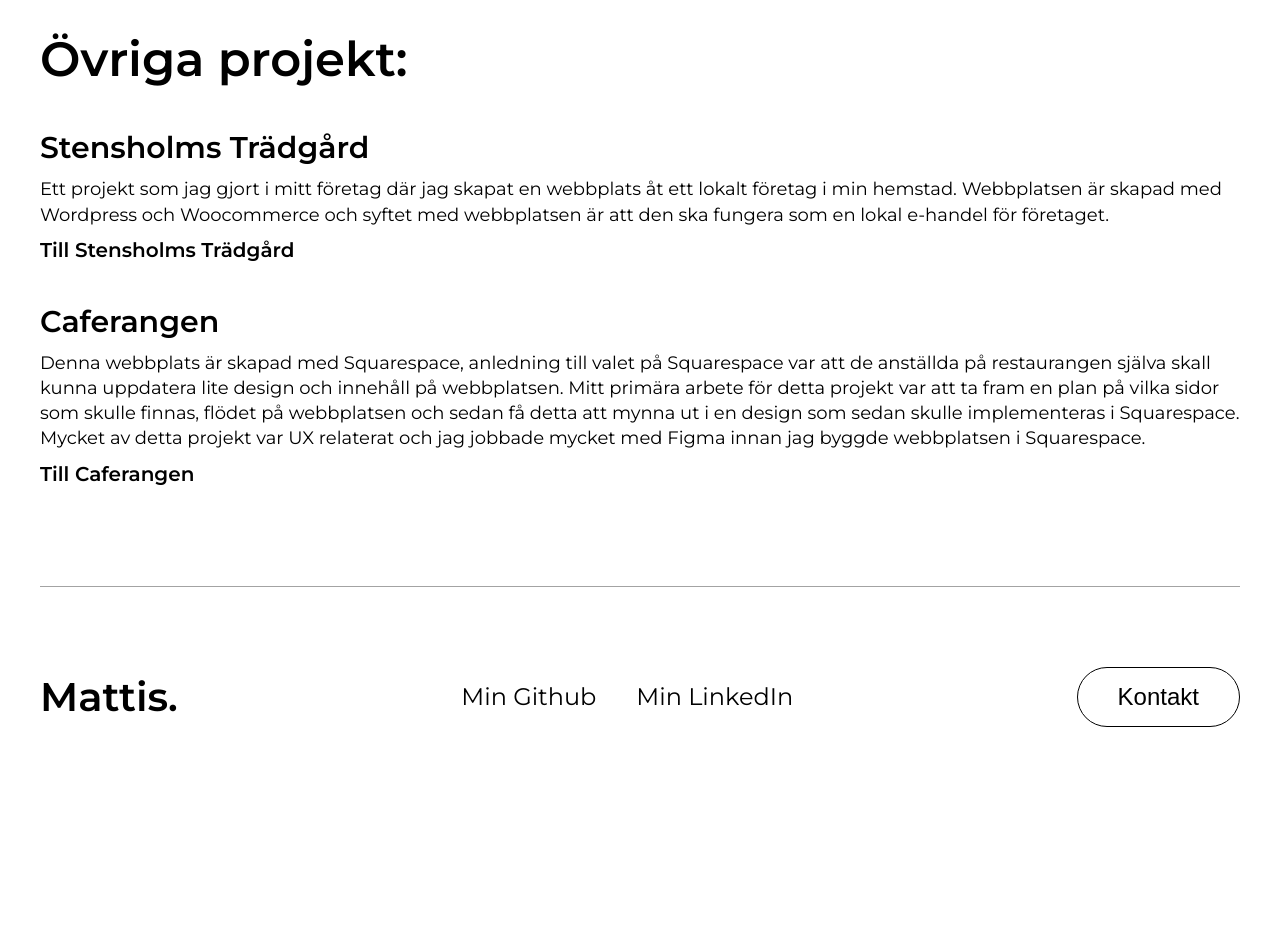
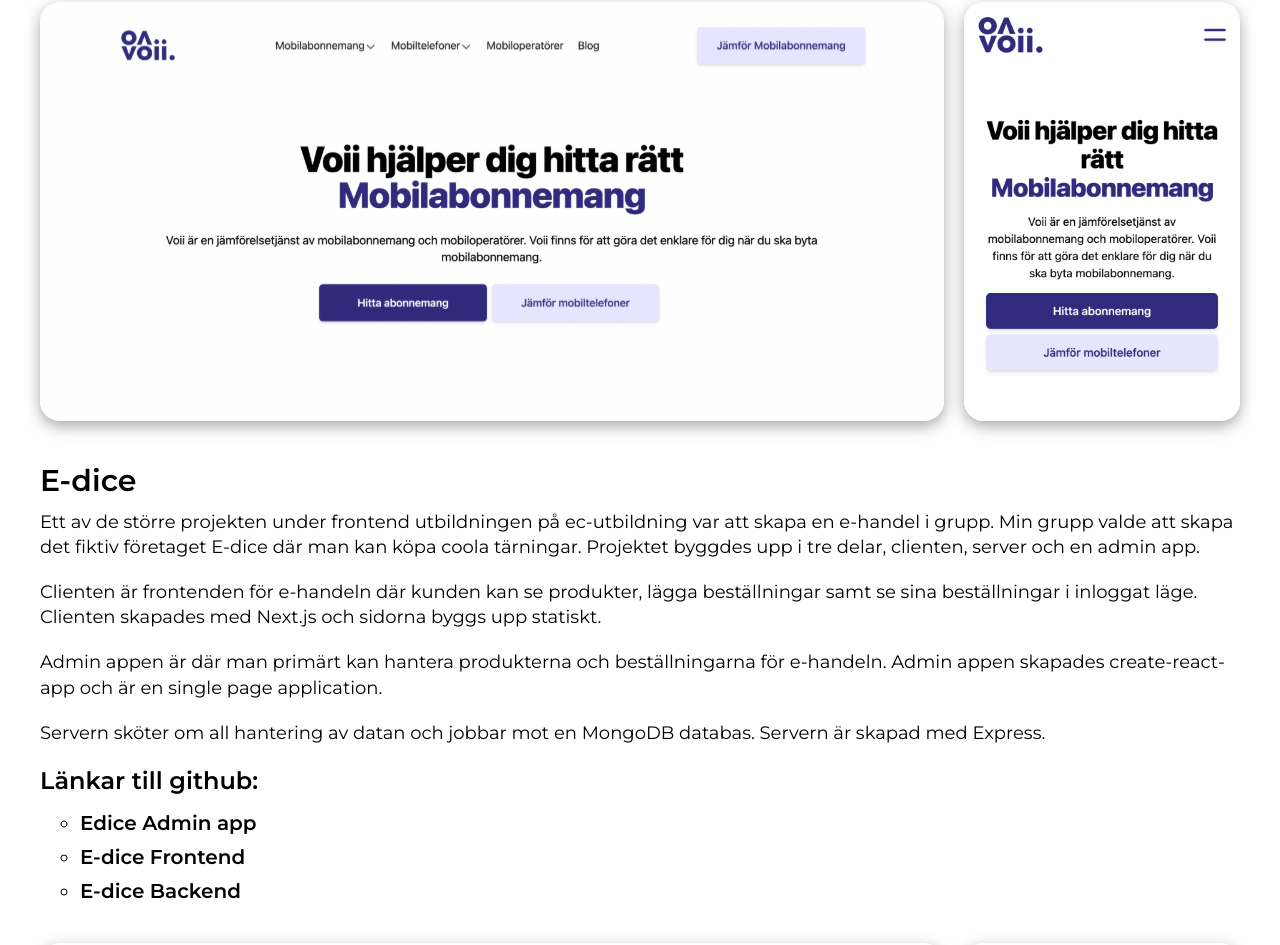
Before and after one commit to merkensten/portfolio, a Next.js app: page /projekt in a window 1280 px wide. Shown: the part 1700-2645 px from the top of the page. Before the commit the page ends 2577 px from the top, so only its background shows below. Built offline with nearby package versions, Linux system fonts and the light colour scheme.

Commit message:
projektsidan refaktoriserad

```diff
--- a/src/components/main/index.ts
+++ b/src/components/main/index.ts
@@ -5,5 +5,17 @@
 import Utbildningar from './utbildningar/Utbildningar';
 import Verktyg from './verktyg/Verktyg';
 import ProjektImg from './projekt/ProjektImg';
+import ProjektImgWrapper from './projekt/ProjektImgWrapper';
+import ProjektWrapper from './projekt/ProjektWrapper';
 
-export { Hero, Kontakt, OmMig, Projekt, Utbildningar, Verktyg, ProjektImg };
+export {
+  Hero,
+  Kontakt,
+  OmMig,
+  Projekt,
+  Utbildningar,
+  Verktyg,
+  ProjektImg,
+  ProjektImgWrapper,
+  ProjektWrapper,
+};
--- a/src/components/main/projekt/Projekt.module.scss
+++ b/src/components/main/projekt/Projekt.module.scss
@@ -4,9 +4,10 @@
   .projekt_text {
     margin: 1rem 0;
   }
+}
 
 .projekt_img_wrapper {
-    margin: 2rem 0;
+  margin: 4rem 0;
 
   img {
     box-shadow: rgba(0, 0, 0, 0.35) 0px 5px 15px;
@@ -45,4 +46,3 @@
     }
   }
 }
-}
--- a/src/components/main/projekt/ProjektImgWrapper.tsx
+++ b/src/components/main/projekt/ProjektImgWrapper.tsx
@@ -22,11 +22,13 @@
         className={styles.projekt_img_1}
         src={imageDesktopUrl}
         alt={imageDesktopAlt}
+        loading="lazy"
       />
       <img
         className={styles.projekt_img_2}
         src={imageMobileUrl}
         alt={imageMobileAlt}
+        loading="lazy"
       />
     </div>
   );
--- /dev/null
+++ b/src/components/main/projekt/ProjektWrapper.tsx
@@ -0,0 +1,37 @@
+import React from 'react';
+import ProjektImgWrapper from './ProjektImgWrapper';
+
+import styles from '../../../styles/pages/Projekt.module.scss';
+
+type Props = {
+  title: string;
+  children: React.ReactNode;
+  imageDesktopUrl: string;
+  imageDesktopAlt: string;
+  imageMobileUrl: string;
+  imageMobileAlt: string;
+};
+
+function ProjektWrapper({
+  title,
+  children,
+  imageDesktopUrl,
+  imageDesktopAlt,
+  imageMobileUrl,
+  imageMobileAlt,
+}: Props) {
+  return (
+    <div className={styles.projekt}>
+      <h3>{title}</h3>
+      {children}
+      <ProjektImgWrapper
+        imageDesktopUrl={imageDesktopUrl}
+        imageDesktopAlt={imageDesktopAlt}
+        imageMobileUrl={imageMobileUrl}
+        imageMobileAlt={imageMobileAlt}
+      />
+    </div>
+  );
+}
+
+export default ProjektWrapper;
--- a/src/pages/projekt.tsx
+++ b/src/pages/projekt.tsx
@@ -1,5 +1,5 @@
 import React from 'react';
-import { Hero, ProjektImg } from '../components/main';
+import { Hero, ProjektImgWrapper, ProjektWrapper } from '../components/main';
 
 import styles from '../styles/pages/Projekt.module.scss';
 
@@ -14,8 +14,14 @@
       />
       <div className={styles.projekt_wrapper}>
         <h2>Projekten</h2>
-        <div className={styles.projekt}>
-          <h3>Voii</h3>
+
+        <ProjektWrapper
+          title="Voii"
+          imageDesktopUrl="/bilder/projekt/voii-projekt-desktop.svg"
+          imageDesktopAlt="voii desktop version"
+          imageMobileUrl="bilder/projekt/voii-projekt-mobil.svg"
+          imageMobileAlt="voii mobil version"
+        >
           <p>
             Voii är mitt primära utvecklingsprojekt vid sidan av utbildningen.
             Detta är ett aktivt projekt som jag jobbar med. Jag håller på att
@@ -32,9 +38,15 @@
             Voii.se är en webbplats som skall underlätta när man letar efter ett
             nytt mobilabonnemang med eller utan telefon.
           </p>
-        </div>
-        <div className={styles.projekt}>
-          <h3>Todo app Next.js Nest JS</h3>
+        </ProjektWrapper>
+
+        <ProjektWrapper
+          title="Todo app Next.js Nest JS"
+          imageDesktopUrl="/bilder/projekt/voii-projekt-desktop.svg"
+          imageDesktopAlt="voii desktop version"
+          imageMobileUrl="bilder/projekt/voii-projekt-mobil.svg"
+          imageMobileAlt="voii mobil version"
+        >
           <p>
             Detta är ett projekt som jag nyligen skapat för att lära mig mer om
             Nest JS men också för att ha ett projekt som jag kan visa upp koden
@@ -50,9 +62,14 @@
           >
             Github repot för detta projekt
           </a>
-        </div>
-        <div className={styles.projekt}>
-          <h3>E-dice</h3>
+        </ProjektWrapper>
+        <ProjektWrapper
+          title="E-dice"
+          imageDesktopUrl="/bilder/projekt/voii-projekt-desktop.svg"
+          imageDesktopAlt="voii desktop version"
+          imageMobileUrl="bilder/projekt/voii-projekt-mobil.svg"
+          imageMobileAlt="voii mobil version"
+        >
           <p>
             Ett av de större projekten under frontend utbildningen på
             ec-utbildning var att skapa en e-handel i grupp. Min grupp valde att
@@ -104,10 +121,16 @@
               </a>
             </li>
           </ul>
-        </div>
+        </ProjektWrapper>
+
         <h2>Övriga projekt:</h2>
-        <div className={styles.projekt}>
-          <h3>Stensholms Trädgård</h3>
+        <ProjektWrapper
+          title="Stensholms Trädgård"
+          imageDesktopUrl="/bilder/projekt/voii-projekt-desktop.svg"
+          imageDesktopAlt="voii desktop version"
+          imageMobileUrl="bilder/projekt/voii-projekt-mobil.svg"
+          imageMobileAlt="voii mobil version"
+        >
           <p>
             Ett projekt som jag gjort i mitt företag där jag skapat en webbplats
             åt ett lokalt företag i min hemstad. Webbplatsen är skapad med
@@ -121,9 +144,14 @@
           >
             Till Stensholms Trädgård
           </a>
-        </div>
-        <div className={styles.projekt}>
-          <h3>Caferangen</h3>
+        </ProjektWrapper>
+        <ProjektWrapper
+          title="Caferangen"
+          imageDesktopUrl="/bilder/projekt/voii-projekt-desktop.svg"
+          imageDesktopAlt="voii desktop version"
+          imageMobileUrl="bilder/projekt/voii-projekt-mobil.svg"
+          imageMobileAlt="voii mobil version"
+        >
           <p>
             Denna webbplats är skapad med Squarespace, anledning till valet på
             Squarespace var att de anställda på restaurangen själva skall kunna
@@ -137,7 +165,7 @@
           <a href="https://www.caferangen.se/" target="_blank" rel="noreferrer">
             Till Caferangen
           </a>
-        </div>
+        </ProjektWrapper>
       </div>
     </>
   );
```
Lines whose indentation alone changed are shown as unchanged.
